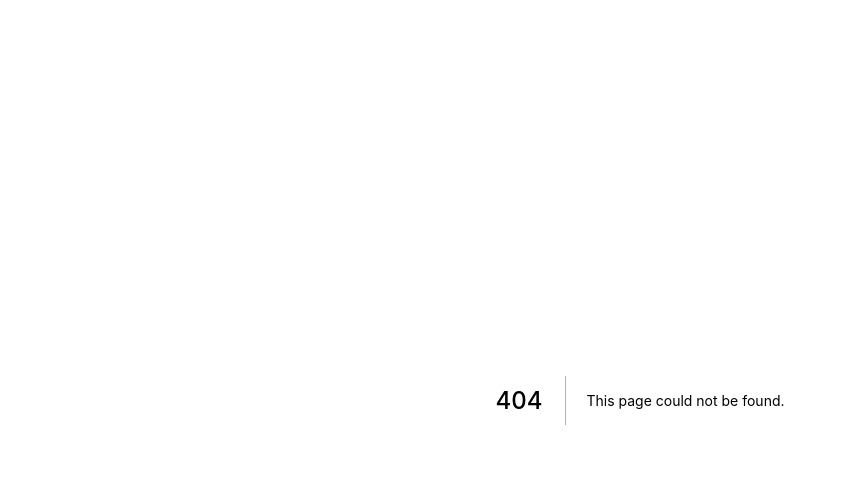
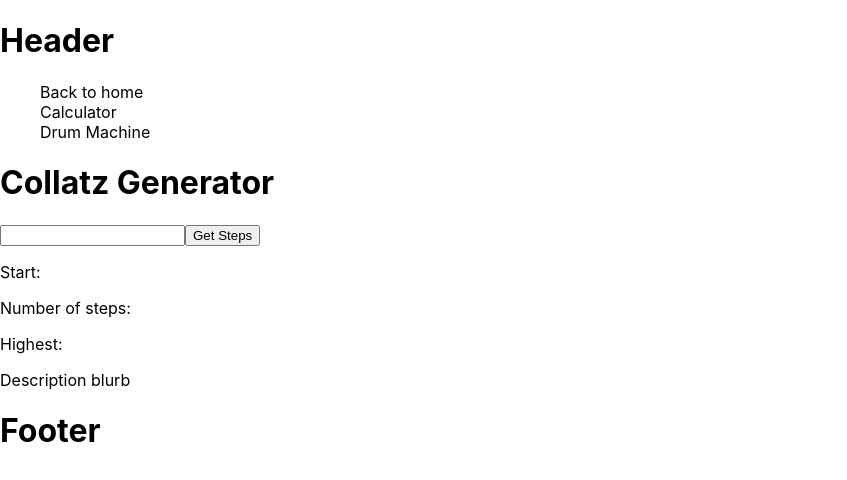
Before and after one commit to nic-vo/nv-portfolio, a Next.js app: page /personal/Collatz in a window 1280 px wide. Before the commit this address had no page. Shown: the top 480 px of the page, without its empty margins (0-847 px from the left). Built offline with nearby package versions, Linux system fonts and the light colour scheme.

Commit message:
Init several personal projects
Develop the collatz a little bit

```diff
--- /dev/null
+++ b/components/personal/aimtrainer/AimTrainer.js
@@ -0,0 +1,9 @@
+const AimTrainer = () => {
+	return (
+		<section>
+			This is the aim trainer comp
+		</section>
+	);
+};
+
+export default AimTrainer;
--- /dev/null
+++ b/components/personal/collatz/CollatzComp.js
@@ -0,0 +1,48 @@
+import { useState } from "react";
+
+const CollatzComp = () => {
+	const [steps, setSteps] = useState([]);
+	const [solved, setSolved] = useState(false);
+	const [highest, setHighest] = useState(null);
+
+	const solveHandler = (e) => {
+		e.preventDefault();
+		let val = parseInt(document.getElementById("starting").value);
+		let newHighest = parseInt(document.getElementById("starting").value);
+		let arr = [val];
+		while (val !== 1) {
+			if (val % 2 !== 0) { val = 3 * val + 1 }
+			else { val = val / 2 };
+			if (val > newHighest) { newHighest = val }
+			arr.push(val);
+		};
+		setHighest(newHighest)
+		setSteps(arr);
+		setSolved(true);
+	};
+
+	const resetHandler = (e) => {
+		e.preventDefault();
+		setSolved(false);
+		setSteps([]);
+	};
+
+	return (
+		<section>
+			<input id="starting" type="number" step="1" min="1" onChange={resetHandler} />
+			<button onClick={solveHandler}>Get Steps</button>
+			<div>
+				<p>Start: {solved === true && steps[0].toLocaleString()}</p>
+				<p>Number of steps: {steps.length > 0 && steps.length.toLocaleString()}</p>
+				<p>Highest: {solved === true && highest.toLocaleString()}</p>
+				<ol>
+					{
+						steps.map(number => { return <li key={`${number}-key`} style={{ color: `${number === steps[0] ? "red" : "inherit"}` }}>{number.toLocaleString()}</li> })
+					}
+				</ol>
+			</div>
+		</section>
+	);
+};
+
+export default CollatzComp;
--- /dev/null
+++ b/components/personal/index.js
@@ -0,0 +1,7 @@
+import CollatzComp from "./collatz/CollatzComp.js";
+import AimTrainer from "./aimtrainer/AimTrainer.js";
+
+export {
+	CollatzComp,
+	AimTrainer
+}
--- /dev/null
+++ b/pages/personal/Collatz.js
@@ -0,0 +1,25 @@
+import Head from "next/head";
+
+import { CollatzComp } from "../../components/personal";
+import { ProjectLayout } from "../../components/global";
+
+const Collatz = () => {
+	return (<>
+		<Head>
+			<title>A Collatz generator</title>
+			<meta name="description" content="Input an int into this baby and it'll spit out how many steps it takes to reach 1 via Collatz" />
+			<link rel="icon" href="/favicon.ico" />
+		</Head>
+		<ProjectLayout>
+			<h1>Collatz Generator</h1>
+			<CollatzComp />
+			<section>
+				<p>
+					Description blurb
+				</p>
+			</section>
+		</ProjectLayout>
+	</>)
+}
+
+export default Collatz;
```
Also changed, not shown: pages/personal/ATrainer.js (added, +25 -0 lines), components/personal/aimtrainer/AimTrainer.css (added), components/personal/collatz/AimTrainer.css (added).
